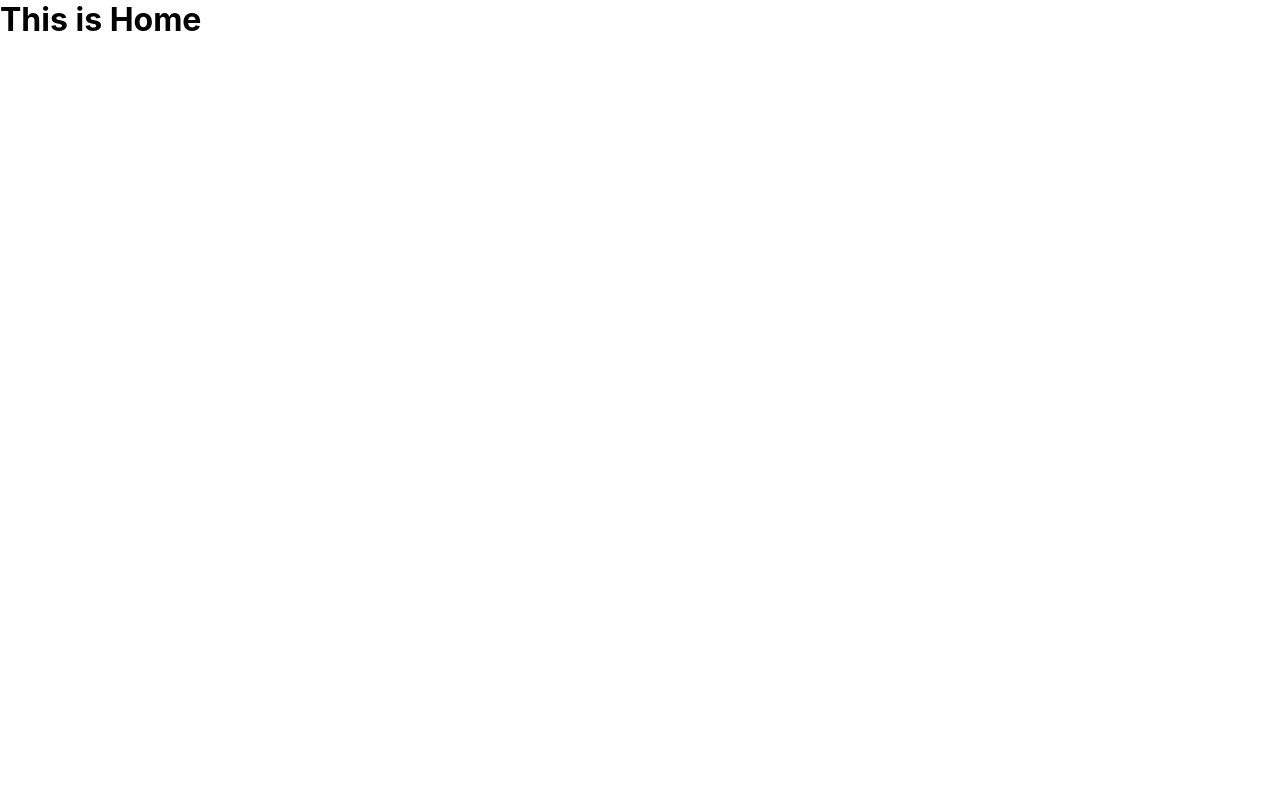
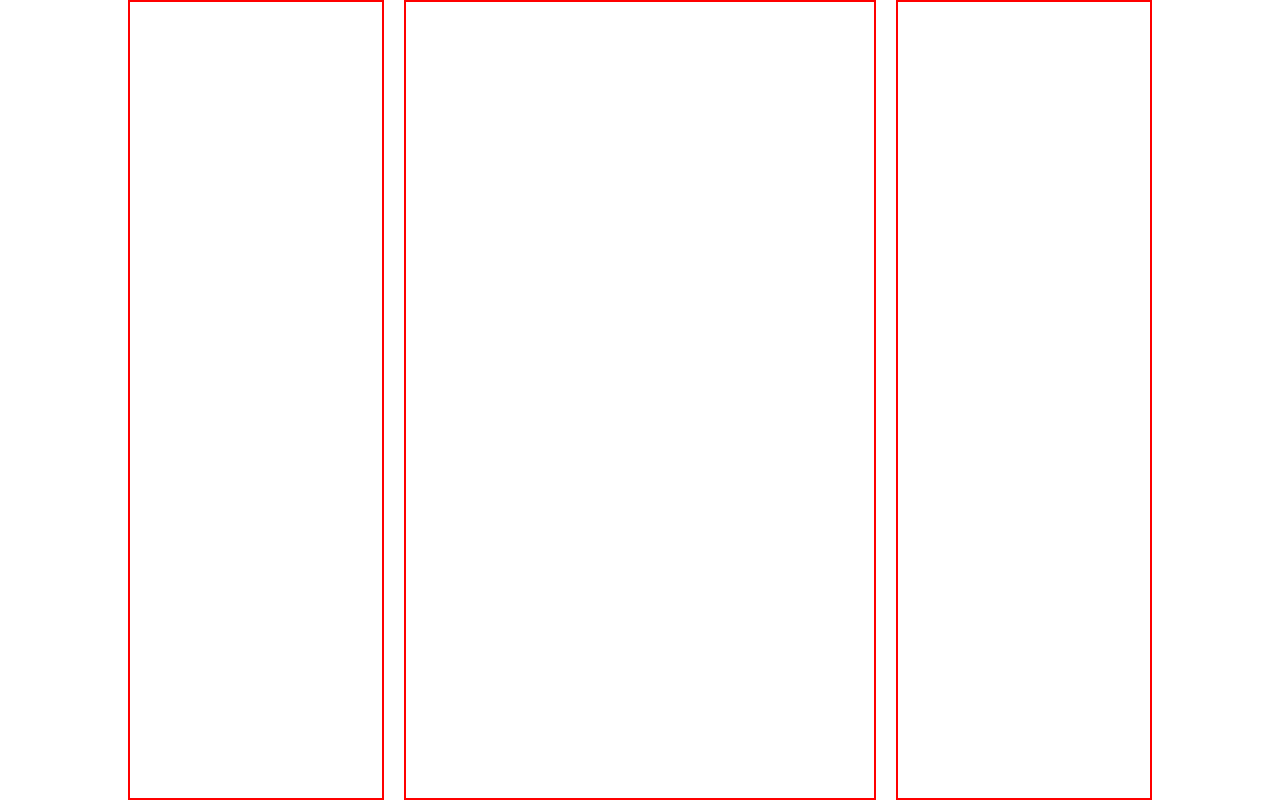
Before and after one commit to Sachin2903/Twitter_clone, a React (Create React App) app: page /home in a window 1280 px wide. Built offline with nearby package versions, Linux system fonts and the light colour scheme.

Commit message:
added main structure by Sachin

```diff
--- /dev/null
+++ b/src/components/organisms/main/leftSideBar/leftSideBar.js
@@ -0,0 +1,16 @@
+import { Fragment } from "react"
+import styles from "./leftSideBar.module.css";
+
+
+
+export function LeftSideBar(){
+    return (
+        <Fragment>
+            <div className={styles.leftSideBarbox}>
+
+            </div>
+
+        </Fragment>
+
+    )
+}
--- /dev/null
+++ b/src/components/organisms/main/leftSideBar/leftSideBar.module.css
@@ -0,0 +1,6 @@
+.leftSideBarbox{
+    width: 25%;
+    height: 100%;
+
+    border: 2px solid red;
+}
--- /dev/null
+++ b/src/components/organisms/main/midSideBar/midSideBar.js
@@ -0,0 +1,16 @@
+import { Fragment } from "react"
+import styles from "./midSideBar.module.css";
+
+
+
+export function MidSideBar(){
+    return (
+        <Fragment>
+            <div className={styles.midsidebarbox}>
+
+            </div>
+
+        </Fragment>
+
+    )
+}
--- /dev/null
+++ b/src/components/organisms/main/midSideBar/midSideBar.module.css
@@ -0,0 +1,6 @@
+.midsidebarbox{
+    width: 46%;
+    height: 100%;
+
+    border: 2px solid red;
+}
--- /dev/null
+++ b/src/components/organisms/main/rightSideBar/rightSideBar.js
@@ -0,0 +1,16 @@
+import { Fragment } from "react"
+import styles from "./rightSideBar.module.css";
+
+
+
+export function RightSideBar(){
+    return (
+        <Fragment>
+            <div className={styles.rightSideBarbox}>
+
+            </div>
+
+        </Fragment>
+
+    )
+}
--- /dev/null
+++ b/src/components/organisms/main/rightSideBar/rightSideBar.module.css
@@ -0,0 +1,6 @@
+.rightSideBarbox{
+    width: 25%;
+    height: 100%;
+
+    border: 2px solid red;
+}
--- a/src/components/pages/home/home.js
+++ b/src/components/pages/home/home.js
@@ -1,11 +1,15 @@
 import { Fragment } from "react";
-
-
+import {HeroSection} from "../../templates/herosection/heroSection.js"
+import styles from "./home.module.css"
 export function Home(){
 
     return(
         <Fragment>
-          <h1>This is Home</h1>
+            <div className={styles.homebox}>
+
+              <HeroSection/>
+            </div>
+
         </Fragment>
 
     )
--- a/src/components/pages/home/home.module.css
+++ b/src/components/pages/home/home.module.css
@@ -0,0 +1,5 @@
+.homebox{
+    width: 100vw;
+    height: 100vh;
+
+}
--- a/src/components/pages/register/register.module.css
+++ b/src/components/pages/register/register.module.css
@@ -25,7 +25,7 @@
 }
 .twitterlogo{
     margin-top:50vh;
-    margin-left:50vw;
+    margin-left:45vw;
     height: 50px;
     width: 70px;
 }
--- /dev/null
+++ b/src/components/templates/herosection/heroSection.js
@@ -0,0 +1,22 @@
+import { Fragment } from "react";
+import styles from "./heroSection.module.css"
+
+import {RightSideBar} from "../../organisms/main/rightSideBar/rightSideBar.js"
+import {MidSideBar} from "../../organisms/main/midSideBar/midSideBar.js"
+import {LeftSideBar} from "../../organisms/main/leftSideBar/leftSideBar"
+
+export function HeroSection(){
+    return (
+        <Fragment>
+            <div className={styles.herosectionbox}>
+            <LeftSideBar/>
+
+                <MidSideBar/>
+                <RightSideBar/>
+
+
+            </div>
+
+        </Fragment>
+    )
+}
--- /dev/null
+++ b/src/components/templates/herosection/heroSection.module.css
@@ -0,0 +1,9 @@
+.herosectionbox{
+    margin: 0 10%;
+    min-width: 1000px;
+
+    height: 100%;
+    display: flex;
+    justify-content: space-between;
+
+}
```
